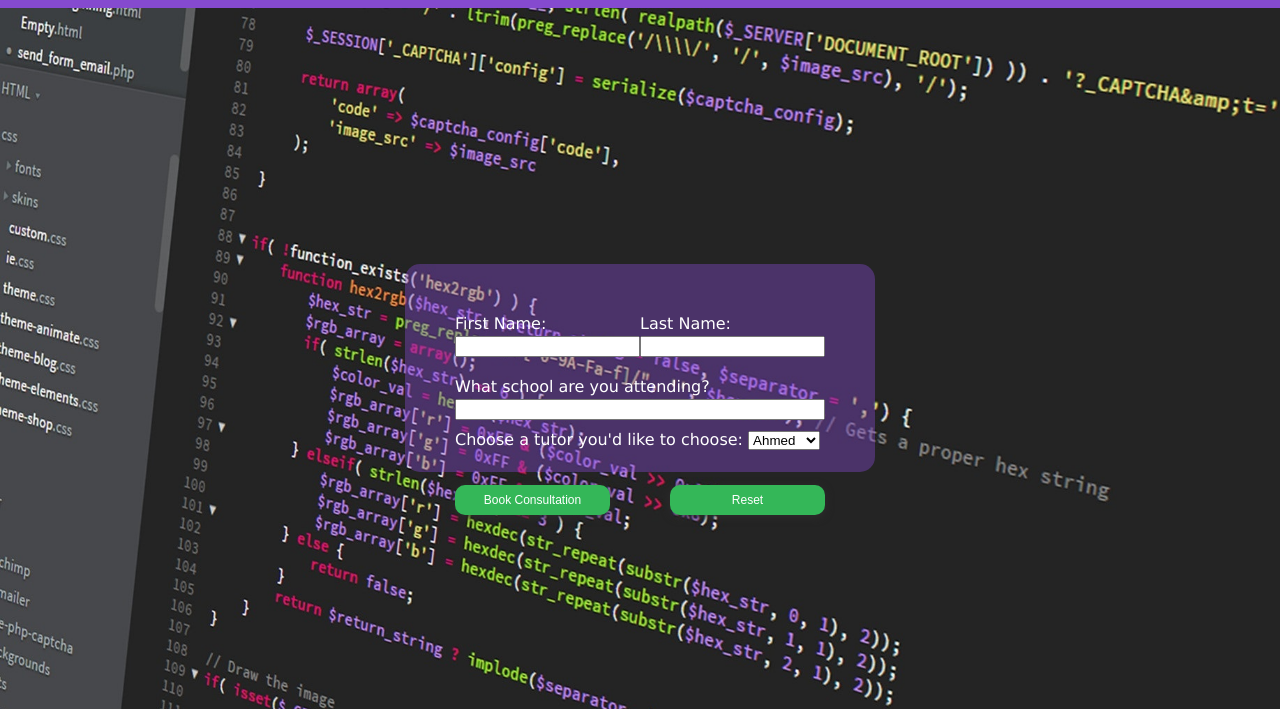
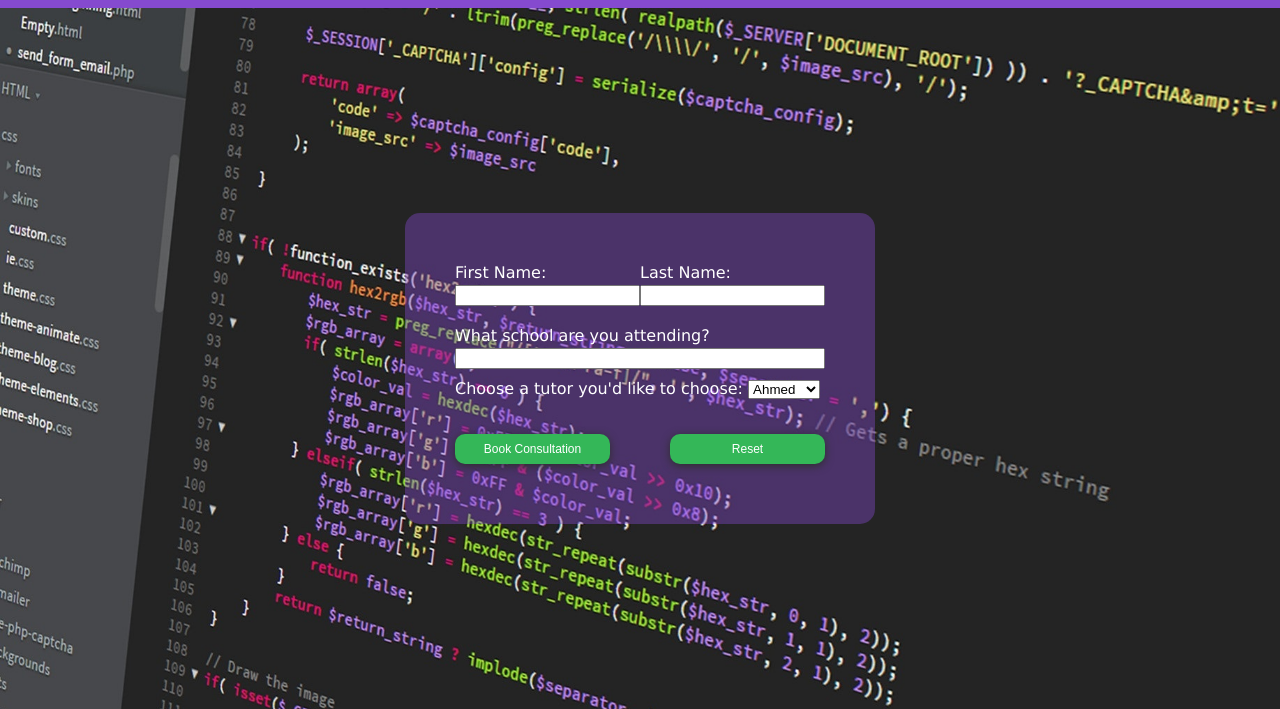
Before and after one commit to Czar123-kali/WebDesign, a plain HTML site: page booking.html in a window 1280 px wide. Shown: the part 72-781 px from the top of the page. Drawn offline with Linux system fonts and the light colour scheme.

Commit message:
Changed height value from VH to px for static in booking html container

```diff
--- a/styles.css
+++ b/styles.css
@@ -270,9 +270,8 @@ h1 {
   flex-direction: column;
   min-width: 25vw;
   color: #fff;
-  height: 26vh;
+  min-height: 300px;
   padding: 50px 50px;
-  /* background-color: #707070; */
   background-color: rgba(133, 74, 207, 0.4);
   border-radius: 15px;
 }
```
